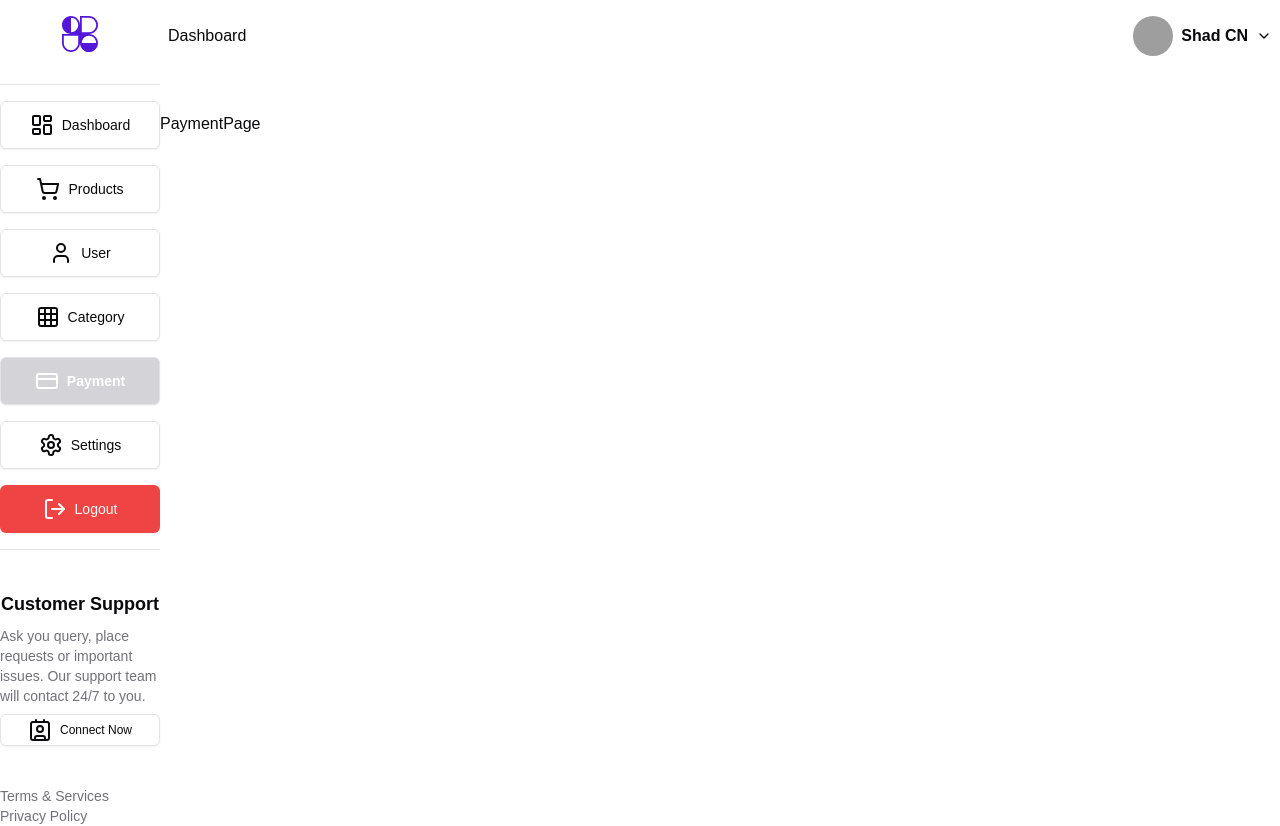
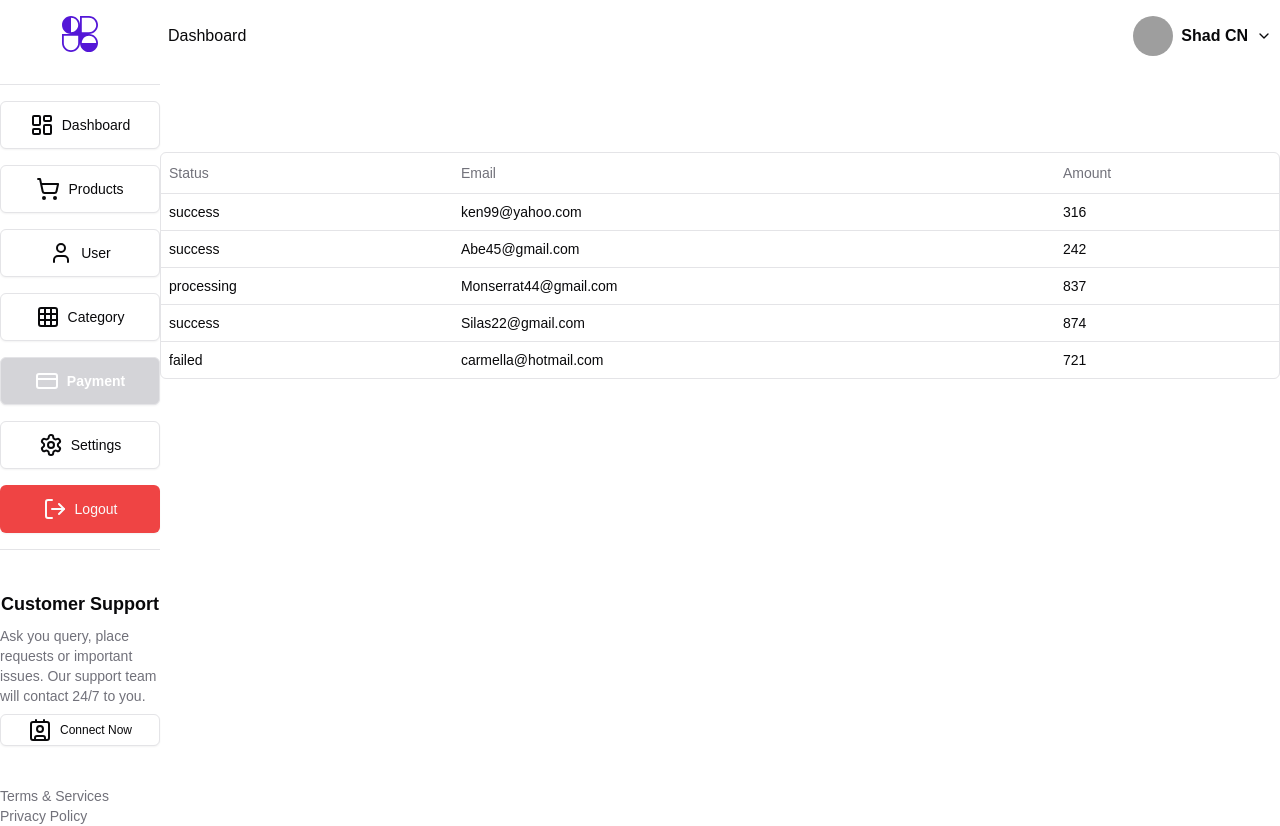
Before and after one commit to eedu7/ecommerce-api, a Next.js app in the folder frontend/: page /admin/dashboard/payment in a window 1280 px wide. Built offline with nearby package versions, Linux system fonts and the light colour scheme; grey boxes are pictures that could not be loaded.

Commit message:
MINOR: created the payment data-table

```diff
--- a/frontend/package.json
+++ b/frontend/package.json
@@ -18,6 +18,7 @@
     "@radix-ui/react-slot": "^1.1.0",
     "@radix-ui/react-toast": "^1.2.2",
     "@tanstack/react-query": "^5.59.0",
+    "@tanstack/react-table": "^8.20.5",
     "axios": "^1.7.7",
     "class-variance-authority": "^0.7.0",
     "clsx": "^2.1.1",
--- /dev/null
+++ b/frontend/src/app/admin/dashboard/(data-modals)/payment/columns.tsx
@@ -0,0 +1,18 @@
+"use client"
+
+import {ColumnDef} from "@tanstack/react-table"
+
+export type Payment = {
+    id: string
+    amount: number
+    status: "pending" | "processing" | "success" | "failed"
+    email: string
+}
+
+export const columns: ColumnDef<Payment>[] = [{
+    accessorKey: "status", header: "Status",
+}, {
+    accessorKey: "email", header: "Email",
+}, {
+    accessorKey: "amount", header: "Amount",
+},]
--- /dev/null
+++ b/frontend/src/app/admin/dashboard/(data-modals)/payment/data-table.tsx
@@ -0,0 +1,80 @@
+"use client"
+
+import {
+    ColumnDef,
+    flexRender,
+    getCoreRowModel,
+    useReactTable,
+} from "@tanstack/react-table"
+
+import {
+    Table,
+    TableBody,
+    TableCell,
+    TableHead,
+    TableHeader,
+    TableRow,
+} from "@/components/ui/table"
+
+interface DataTableProps<TData, TValue> {
+    columns: ColumnDef<TData, TValue>[]
+    data: TData[]
+}
+
+export function DataTable<TData, TValue>({
+                                             columns,
+                                             data,
+                                         }: DataTableProps<TData, TValue>) {
+    const table = useReactTable({
+        data,
+        columns,
+        getCoreRowModel: getCoreRowModel(),
+    })
+
+    return (
+        <div className="rounded-md border">
+            <Table>
+                <TableHeader>
+                    {table.getHeaderGroups().map((headerGroup) => (
+                        <TableRow key={headerGroup.id}>
+                            {headerGroup.headers.map((header) => {
+                                return (
+                                    <TableHead key={header.id}>
+                                        {header.isPlaceholder
+                                            ? null
+                                            : flexRender(
+                                                header.column.columnDef.header,
+                                                header.getContext()
+                                            )}
+                                    </TableHead>
+                                )
+                            })}
+                        </TableRow>
+                    ))}
+                </TableHeader>
+                <TableBody>
+                    {table.getRowModel().rows?.length ? (
+                        table.getRowModel().rows.map((row) => (
+                            <TableRow
+                                key={row.id}
+                                data-state={row.getIsSelected() && "selected"}
+                            >
+                                {row.getVisibleCells().map((cell) => (
+                                    <TableCell key={cell.id}>
+                                        {flexRender(cell.column.columnDef.cell, cell.getContext())}
+                                    </TableCell>
+                                ))}
+                            </TableRow>
+                        ))
+                    ) : (
+                        <TableRow>
+                            <TableCell colSpan={columns.length} className="h-24 text-center">
+                                No results.
+                            </TableCell>
+                        </TableRow>
+                    )}
+                </TableBody>
+            </Table>
+        </div>
+    )
+}
--- a/frontend/src/app/admin/dashboard/(data-modals)/payment/page.tsx
+++ b/frontend/src/app/admin/dashboard/(data-modals)/payment/page.tsx
@@ -1,8 +1,27 @@
 import React from 'react'
+import {columns, Payment} from "@/app/admin/dashboard/(data-modals)/payment/columns";
+import {DataTable} from "@/app/admin/dashboard/(data-modals)/payment/data-table";
 
-const PaymentPage = () => {
-    return (
-        <div>PaymentPage</div>
-    )
+async function getData(): Promise<Payment[]> {
+    // Fetch data from your API here.
+    return [{
+        id: "m5gr84i9", amount: 316, status: "success", email: "ken99@yahoo.com",
+    }, {
+        id: "3u1reuv4", amount: 242, status: "success", email: "Abe45@gmail.com",
+    }, {
+        id: "derv1ws0", amount: 837, status: "processing", email: "Monserrat44@gmail.com",
+    }, {
+        id: "5kma53ae", amount: 874, status: "success", email: "Silas22@gmail.com",
+    }, {
+        id: "bhqecj4p", amount: 721, status: "failed", email: "carmella@hotmail.com",
+    },]
 }
-export default PaymentPage
+
+const PaymentPage = async () => {
+
+    const data = await getData();
+    return (<div className="container mx-auto py-10">
+        <DataTable columns={columns} data={data}/>
+    </div>)
+}
+export default PaymentPage;
--- /dev/null
+++ b/frontend/src/components/ui/table.tsx
@@ -0,0 +1,120 @@
+import * as React from "react"
+
+import { cn } from "@/lib/utils"
+
+const Table = React.forwardRef<
+  HTMLTableElement,
+  React.HTMLAttributes<HTMLTableElement>
+>(({ className, ...props }, ref) => (
+  <div className="relative w-full overflow-auto">
+    <table
+      ref={ref}
+      className={cn("w-full caption-bottom text-sm", className)}
+      {...props}
+    />
+  </div>
+))
+Table.displayName = "Table"
+
+const TableHeader = React.forwardRef<
+  HTMLTableSectionElement,
+  React.HTMLAttributes<HTMLTableSectionElement>
+>(({ className, ...props }, ref) => (
+  <thead ref={ref} className={cn("[&_tr]:border-b", className)} {...props} />
+))
+TableHeader.displayName = "TableHeader"
+
+const TableBody = React.forwardRef<
+  HTMLTableSectionElement,
+  React.HTMLAttributes<HTMLTableSectionElement>
+>(({ className, ...props }, ref) => (
+  <tbody
+    ref={ref}
+    className={cn("[&_tr:last-child]:border-0", className)}
+    {...props}
+  />
+))
+TableBody.displayName = "TableBody"
+
+const TableFooter = React.forwardRef<
+  HTMLTableSectionElement,
+  React.HTMLAttributes<HTMLTableSectionElement>
+>(({ className, ...props }, ref) => (
+  <tfoot
+    ref={ref}
+    className={cn(
+      "border-t bg-muted/50 font-medium [&>tr]:last:border-b-0",
+      className
+    )}
+    {...props}
+  />
+))
+TableFooter.displayName = "TableFooter"
+
+const TableRow = React.forwardRef<
+  HTMLTableRowElement,
+  React.HTMLAttributes<HTMLTableRowElement>
+>(({ className, ...props }, ref) => (
+  <tr
+    ref={ref}
+    className={cn(
+      "border-b transition-colors hover:bg-muted/50 data-[state=selected]:bg-muted",
+      className
+    )}
+    {...props}
+  />
+))
+TableRow.displayName = "TableRow"
+
+const TableHead = React.forwardRef<
+  HTMLTableCellElement,
+  React.ThHTMLAttributes<HTMLTableCellElement>
+>(({ className, ...props }, ref) => (
+  <th
+    ref={ref}
+    className={cn(
+      "h-10 px-2 text-left align-middle font-medium text-muted-foreground [&:has([role=checkbox])]:pr-0 [&>[role=checkbox]]:translate-y-[2px]",
+      className
+    )}
+    {...props}
+  />
+))
+TableHead.displayName = "TableHead"
+
+const TableCell = React.forwardRef<
+  HTMLTableCellElement,
+  React.TdHTMLAttributes<HTMLTableCellElement>
+>(({ className, ...props }, ref) => (
+  <td
+    ref={ref}
+    className={cn(
+      "p-2 align-middle [&:has([role=checkbox])]:pr-0 [&>[role=checkbox]]:translate-y-[2px]",
+      className
+    )}
+    {...props}
+  />
+))
+TableCell.displayName = "TableCell"
+
+const TableCaption = React.forwardRef<
+  HTMLTableCaptionElement,
+  React.HTMLAttributes<HTMLTableCaptionElement>
+>(({ className, ...props }, ref) => (
+  <caption
+    ref={ref}
+    className={cn("mt-4 text-sm text-muted-foreground", className)}
+    {...props}
+  />
+))
+TableCaption.displayName = "TableCaption"
+
+export {
+  Table,
+  TableHeader,
+  TableBody,
+  TableFooter,
+  TableHead,
+  TableRow,
+  TableCell,
+  TableCaption,
+}
```
Also changed, not shown: 1 other file (tests, documents, lock files or other folders).
